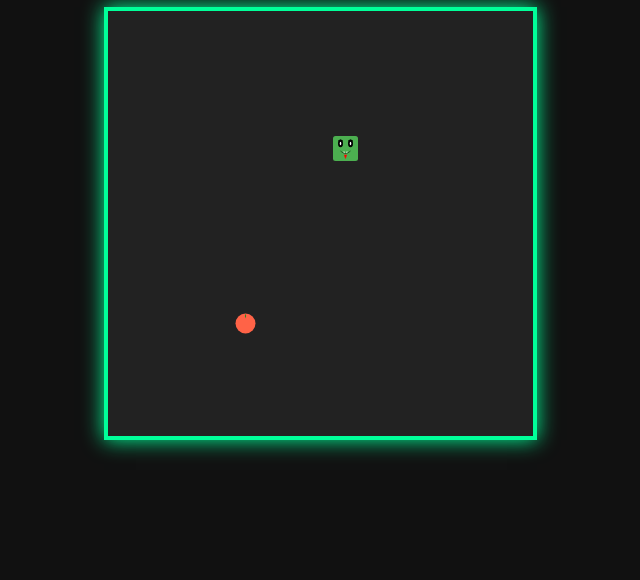
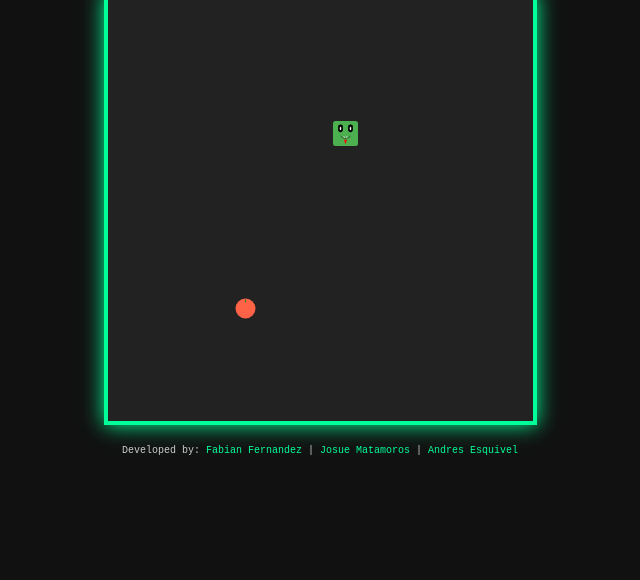
Before and after one commit to AndresEsquivelG/retro-game-ditributed, a plain HTML site: page frontend/index.html in a window 1280 px wide. Shown: the part 220-800 px from the top of the page, without its empty margins (320-960 px from the left). Drawn offline with Linux system fonts and the light colour scheme.

Commit message:
feat: add footer

```diff
--- a/frontend/index.html
+++ b/frontend/index.html
@@ -15,9 +15,17 @@
     <canvas id="playground"></canvas>
     <div id="game-over" class="hidden">
       <h2>💀 Game Over 💀</h2>
-      <button onclick="restartGame()">🔄 Try Again</button>
+      <button onclick="restartGame()">Try Again</button>
     </div>
   </div>
+
+  <footer>
+    Developed by:
+    <a href="https://github.com/FabsCR" target="_blank">Fabian Fernandez</a> |
+    <a href="https://github.com/JosueMatamoros" target="_blank">Josue Matamoros</a> |
+    <a href="https://github.com/AndresEsquivelG" target="_blank">Andres Esquivel</a>
+  </footer>
+
   <script src="script.js"></script>
 </body>
 </html>
--- a/frontend/style.css
+++ b/frontend/style.css
@@ -13,6 +13,7 @@ body {
   align-items: center;
   justify-content: center;
   height: 100vh;
+  flex-direction: column;
 }
 
 .game-container {
@@ -53,3 +54,16 @@ canvas {
   font-family: "Press Start 2P", monospace;
   cursor: pointer;
 }
+
+footer {
+  margin-top: 20px;
+  font-size: 10px;
+  color: #ccc;
+  font-family: monospace;
+  text-align: center;
+}
+
+footer a {
+  color: #00ff99;
+  text-decoration: none;
+}
```
